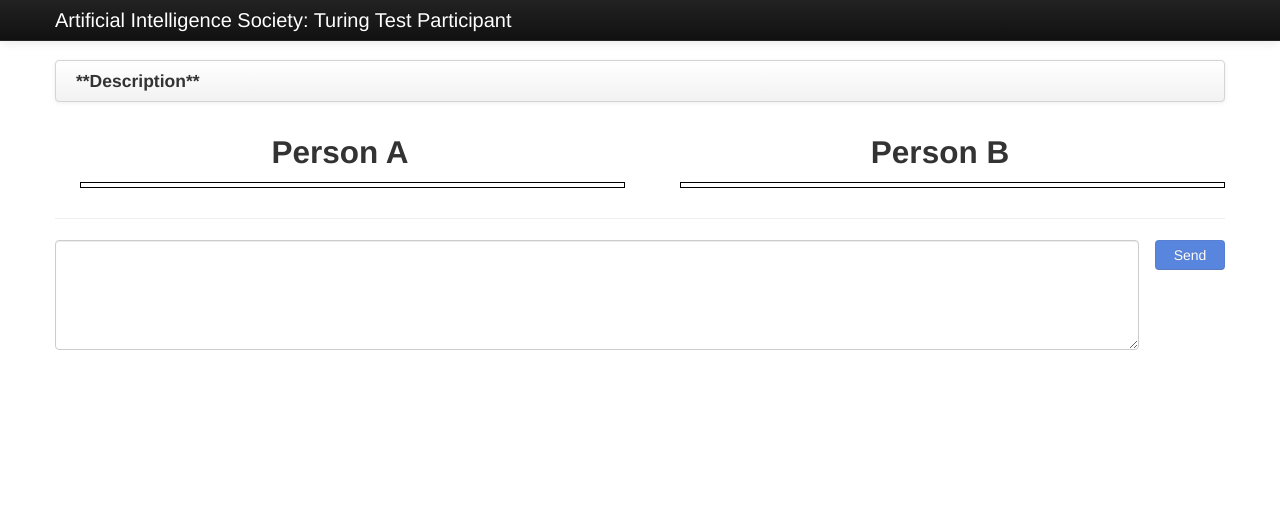
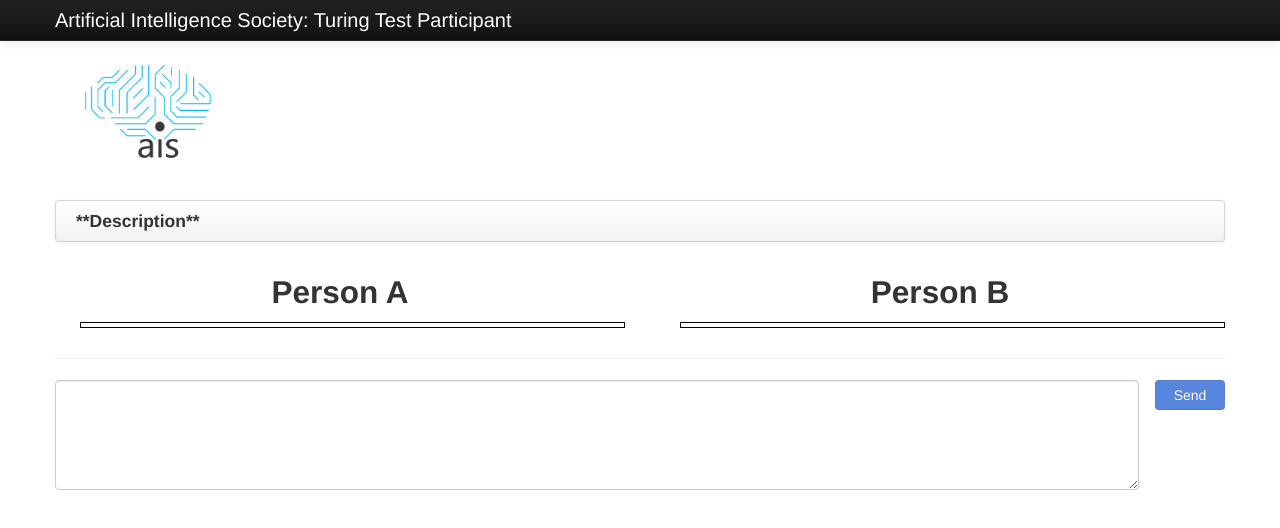
Before and after one commit to aisutd/turing-test, a plain HTML site: page frontend/index.html in a window 1280 px wide. Drawn offline with nearby package versions, Linux system fonts and the light colour scheme; no server answers.

Commit message:
Added logo to pages

```diff
--- a/backend/server.js
+++ b/backend/server.js
@@ -21,6 +21,7 @@ var operator_socket = null;
 // Set resource paths
 app.use('/css', express.static(path.resolve(__dirname + '/../frontend/css')));
 app.use('/js', express.static(path.resolve(__dirname + '/../frontend/js')));
+app.use('/img', express.static(path.resolve(__dirname + '/../frontend/img')));
 
 // Server pages
 app.get('/', function(req, res) {
--- a/frontend/css/frontend.css
+++ b/frontend/css/frontend.css
@@ -3,3 +3,11 @@ body {
 	padding-top: 60px;
 	padding-bottom: 40px;
 }
+
+.logo {
+	float: left;
+	position: relative;
+	padding-left: 3%;
+	top: -15px;
+	width: 220px;
+}
--- a/frontend/index.html
+++ b/frontend/index.html
@@ -23,6 +23,7 @@
   </head>
 
   <body>
+		<img class="logo" src="/img/white.png" alt="AIS" />
 
     <div class="navbar navbar-inverse navbar-fixed-top">
       <div class="navbar-inner">
@@ -39,7 +40,7 @@
 
     <div class="container">
 
-		<div class="row">
+		<div class="row" style="height: 40px;">
 			<div class="navbar span12">
 			  <div class="navbar-inner">
 				<div class="container">
```
Also changed, not shown: frontend/operator.html (+2 -1 lines), frontend/img/White.png (added).
